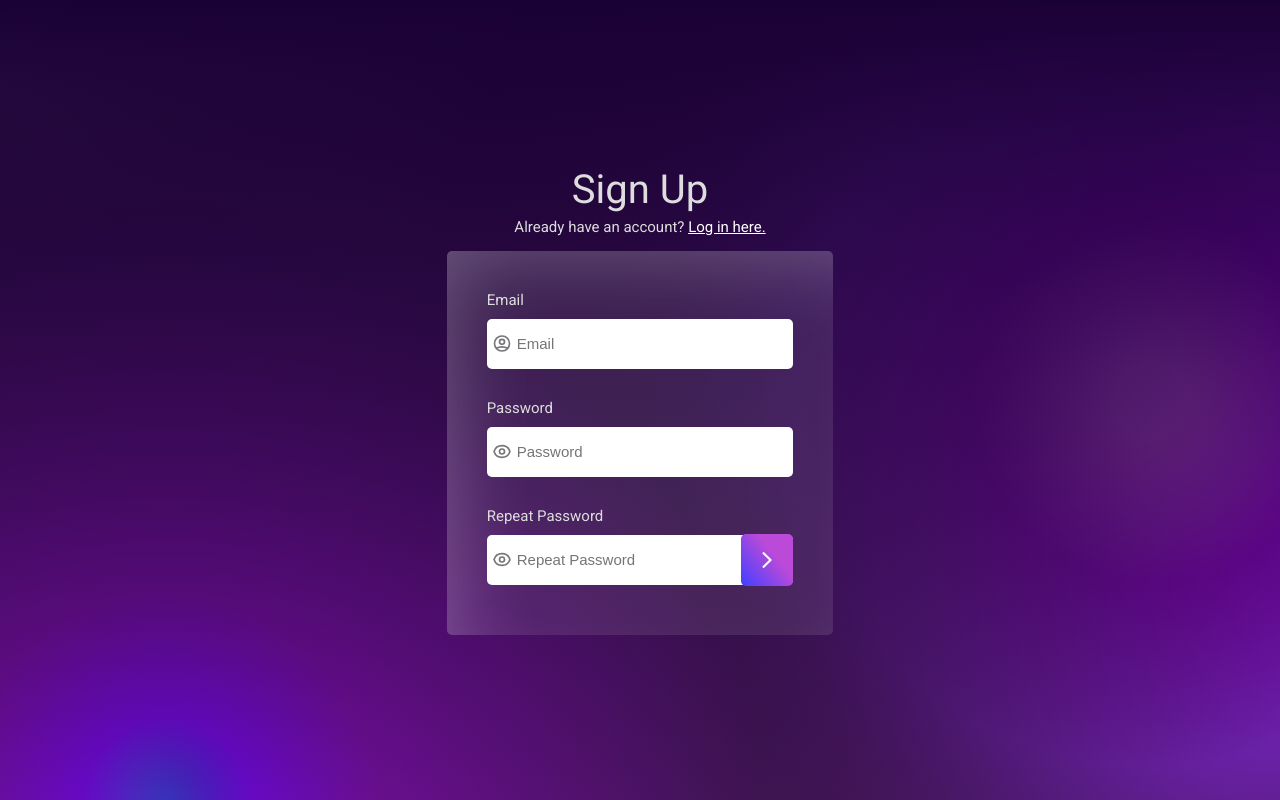
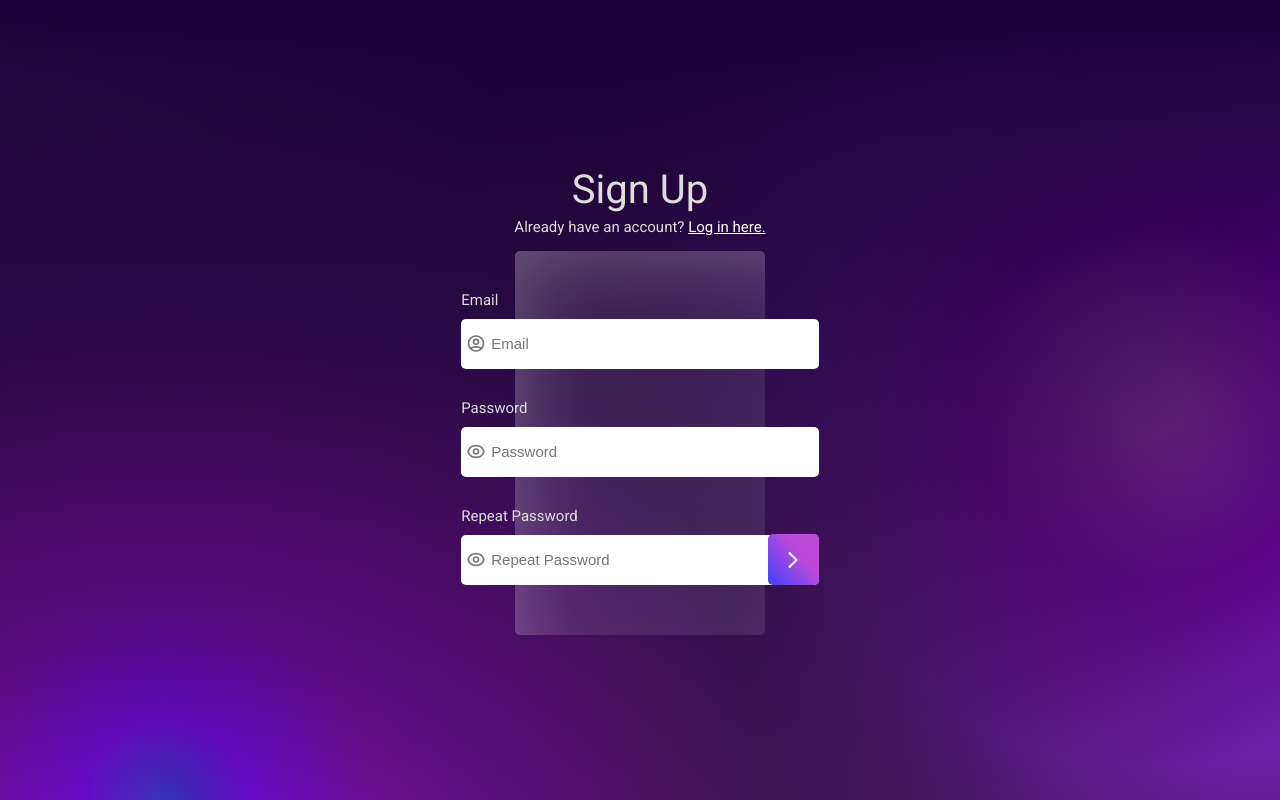
Before and after one commit to PiotrPiwonski/Reg-Log-User-Compendium_FE, a React (Create React App) app: page /sign-up in a window 1280 px wide. Built offline with nearby package versions, Linux system fonts and the light colour scheme; no server answers.

Commit message:
refactor(SignUp): implement css modules partly, add FormBox wrapper instead of the section, remove redundant lines

```diff
--- a/src/features/SignUp/SignUp.tsx
+++ b/src/features/SignUp/SignUp.tsx
@@ -12,6 +12,8 @@ import LoadingSpinner from '../../components/LoadingSpinners/LoadingSpinner';
 import { PagesTitles } from '../../config/pages-title';
 import { routes } from '../../routes/routesMap';
 import { PageHeader } from '../../components/PageHeader';
+import { FormBox } from '../../components/form/FormBox';
+import styles from '../../components/form/FormInput/FormInput.module.css';
 
 type SignUpForm = {
   email: string;
@@ -89,7 +91,7 @@ const SignUp = () => {
         link={routes.signIn}
         linkText={formatMessage(messages.pageHeader.linkText)}
       />
-      <section className="form-box">
+      <FormBox>
         <form onSubmit={submitForm(onSubmit)}>
           <div className="input-box">
             <label htmlFor="email">Email</label>
@@ -101,11 +103,11 @@ const SignUp = () => {
                 value={form.email}
                 onChange={updateValue}
                 placeholder="Email"
+                className={styles.input}
               />
               {errors.email && <div className="input-errors">{errors.email}</div>}
             </div>
           </div>
-
           <div className="input-box">
             <label htmlFor="password">Password</label>
             <div className="input-panel">
@@ -120,11 +122,11 @@ const SignUp = () => {
                 value={form.password}
                 onChange={updateValue}
                 placeholder="Password"
+                className={styles.input}
               />
               {errors.password && <div className="input-errors">{errors.password}</div>}
             </div>
           </div>
-
           <div className="input-box">
             <label htmlFor="password2">Repeat Password</label>
             <div className="input-panel">
@@ -135,15 +137,16 @@ const SignUp = () => {
                 value={form.password2}
                 onChange={updateValue}
                 placeholder="Repeat Password"
+                className={styles.input}
               />
               {errors.password2 && <div className="input-errors">{errors.password2}</div>}
-              <button type="submit">
+              <button className={styles.submitButton} type="submit">
                 <MdArrowForwardIos className="arrow-icon" />
               </button>
             </div>
           </div>
         </form>
-      </section>
+      </FormBox>
     </>
   );
 };
```
